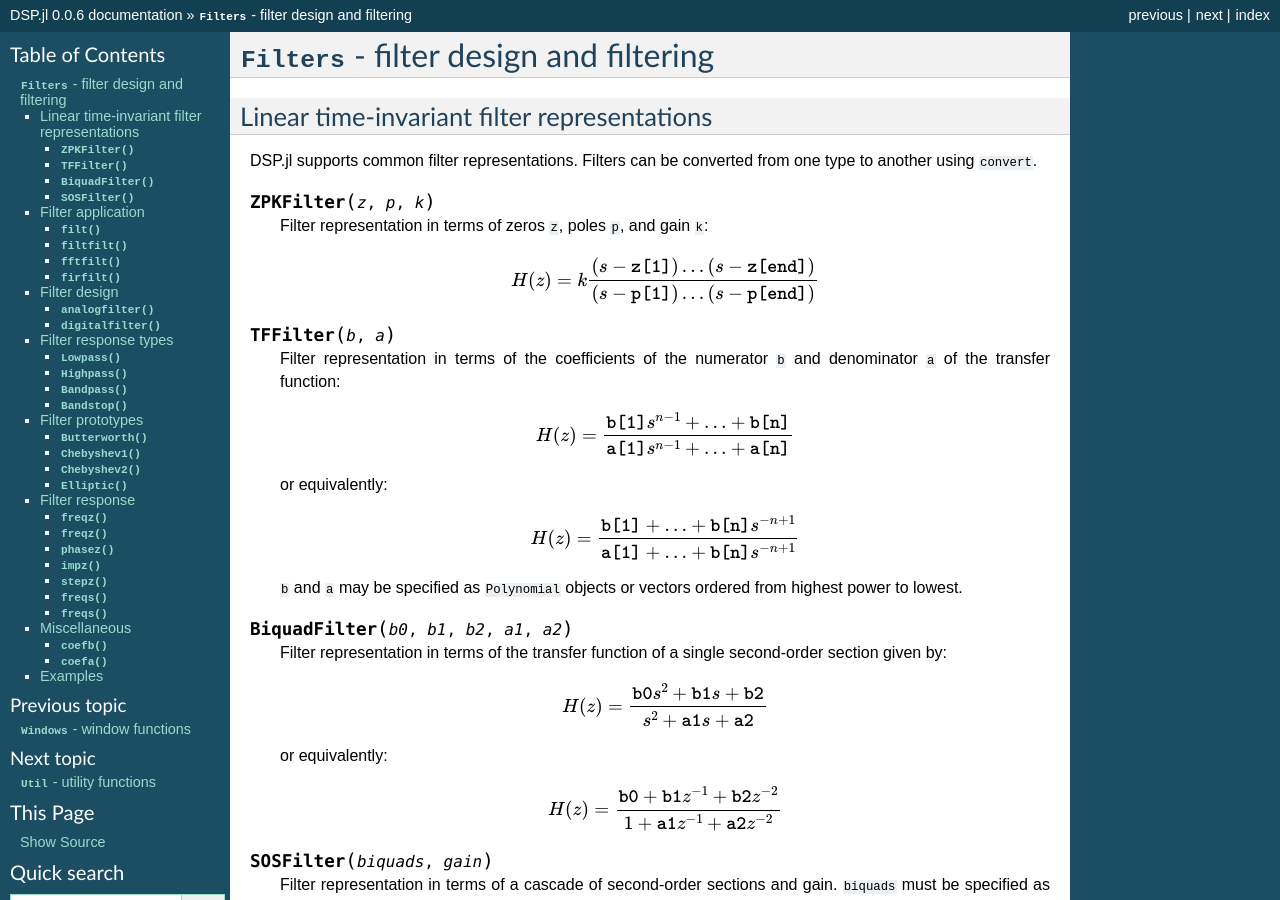
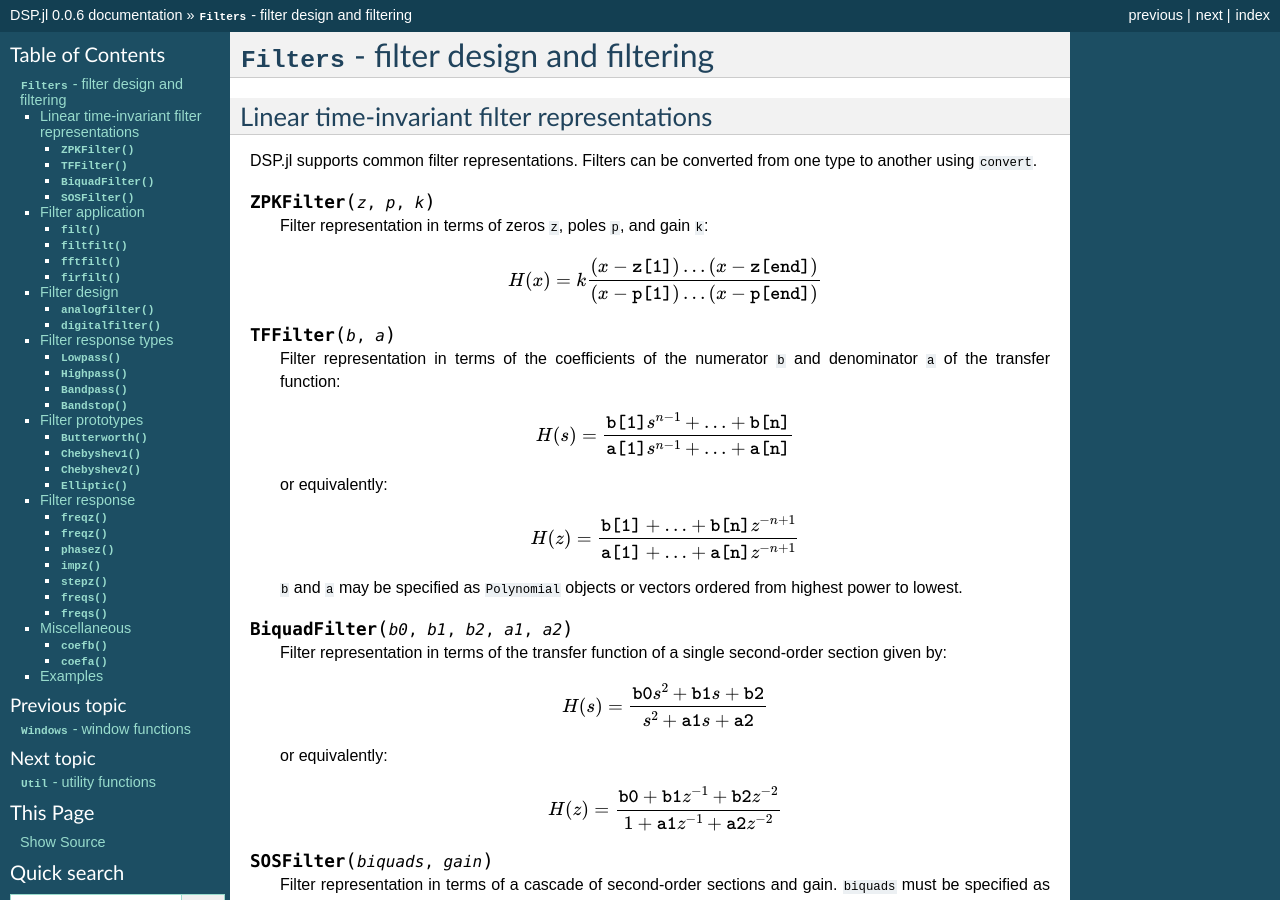
Before and after one commit to JuliaDSP/DSP.jl, a Sphinx documentation site: the page built from doc/filters.rst, in a window 1280 px wide and 900 px high. Built offline with Sphinx 7.4.7, drawn with Linux system fonts in a browser that asks for light colours; formulas are drawn with MathJax 3.

Commit message:
Fix variables in filter docs

```diff
--- a/doc/filters.rst
+++ b/doc/filters.rst
@@ -12,18 +12,18 @@
     Filter representation in terms of zeros ``z``, poles ``p``, and
     gain ``k``:
 
-    .. math:: H(z) = k\frac{(s - \verb!z[1]!) \ldots (s - \verb!z[end]!)}{(s - \verb!p[1]!) \ldots (s - \verb!p[end]!)}
+    .. math:: H(x) = k\frac{(x - \verb!z[1]!) \ldots (x - \verb!z[end]!)}{(x - \verb!p[1]!) \ldots (x - \verb!p[end]!)}
 
 .. function:: TFFilter(b, a)
 
     Filter representation in terms of the coefficients of the numerator
     ``b`` and denominator ``a`` of the transfer function:
 
-    .. math:: H(z) = \frac{\verb!b[1]! s^{n-1} + \ldots + \verb!b[n]!}{\verb!a[1]! s^{n-1} + \ldots + \verb!a[n]!}
+    .. math:: H(s) = \frac{\verb!b[1]! s^{n-1} + \ldots + \verb!b[n]!}{\verb!a[1]! s^{n-1} + \ldots + \verb!a[n]!}
 
     or equivalently:
 
-    .. math:: H(z) = \frac{\verb!b[1]! + \ldots + \verb!b[n]! s^{-n+1}}{\verb!a[1]! + \ldots + \verb!b[n]! s^{-n+1}}
+    .. math:: H(z) = \frac{\verb!b[1]! + \ldots + \verb!b[n]! z^{-n+1}}{\verb!a[1]! + \ldots + \verb!a[n]! z^{-n+1}}
 
     ``b`` and ``a`` may be specified as ``Polynomial`` objects or
     vectors ordered from highest power to lowest.
@@ -33,7 +33,7 @@
     Filter representation in terms of the transfer function of a single
     second-order section given by:
 
-    .. math:: H(z) = \frac{\verb!b0! s^2+\verb!b1! s+\verb!b2!}{s^2+\verb!a1! s + \verb!a2!}
+    .. math:: H(s) = \frac{\verb!b0! s^2+\verb!b1! s+\verb!b2!}{s^2+\verb!a1! s + \verb!a2!}
 
     or equivalently:
 
```
